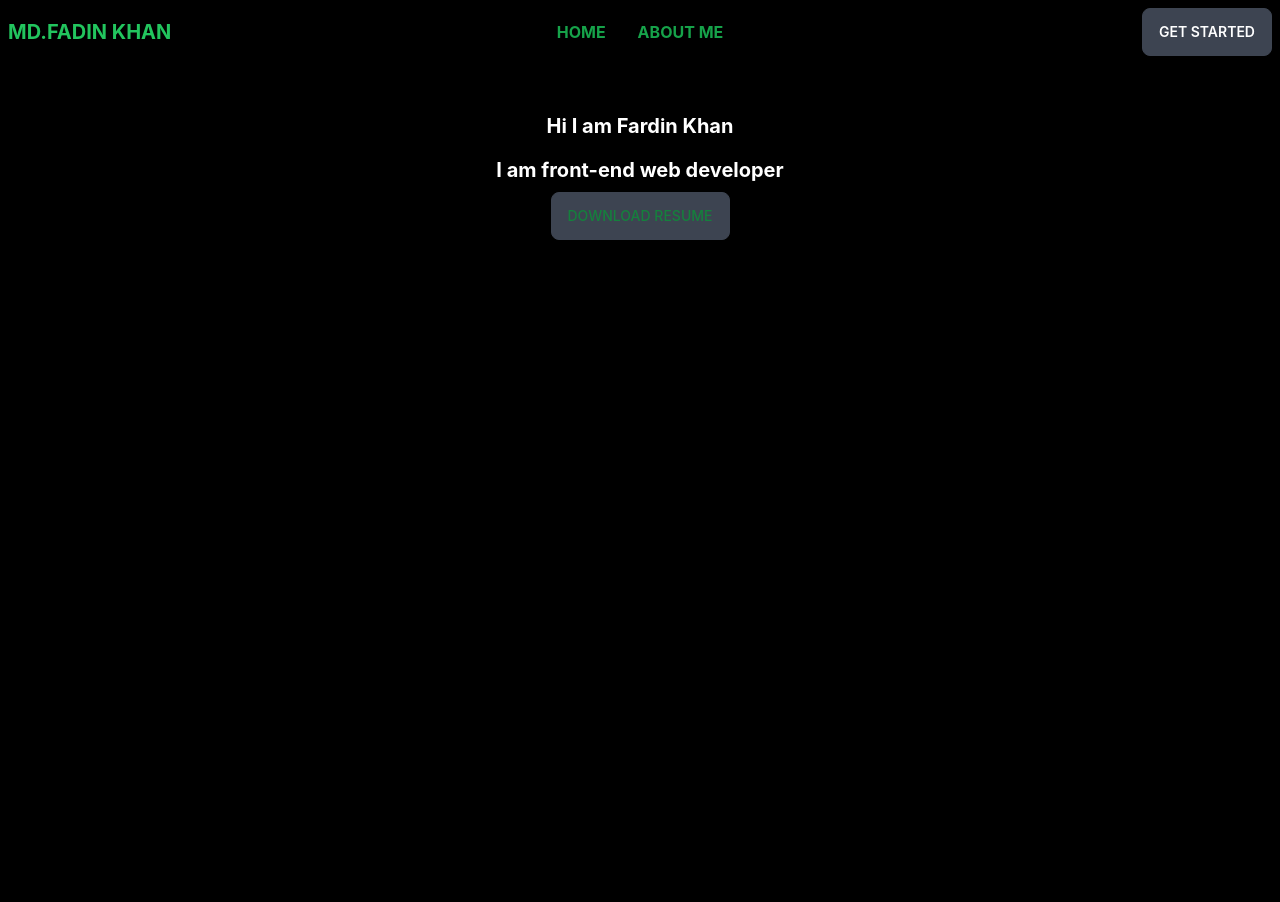
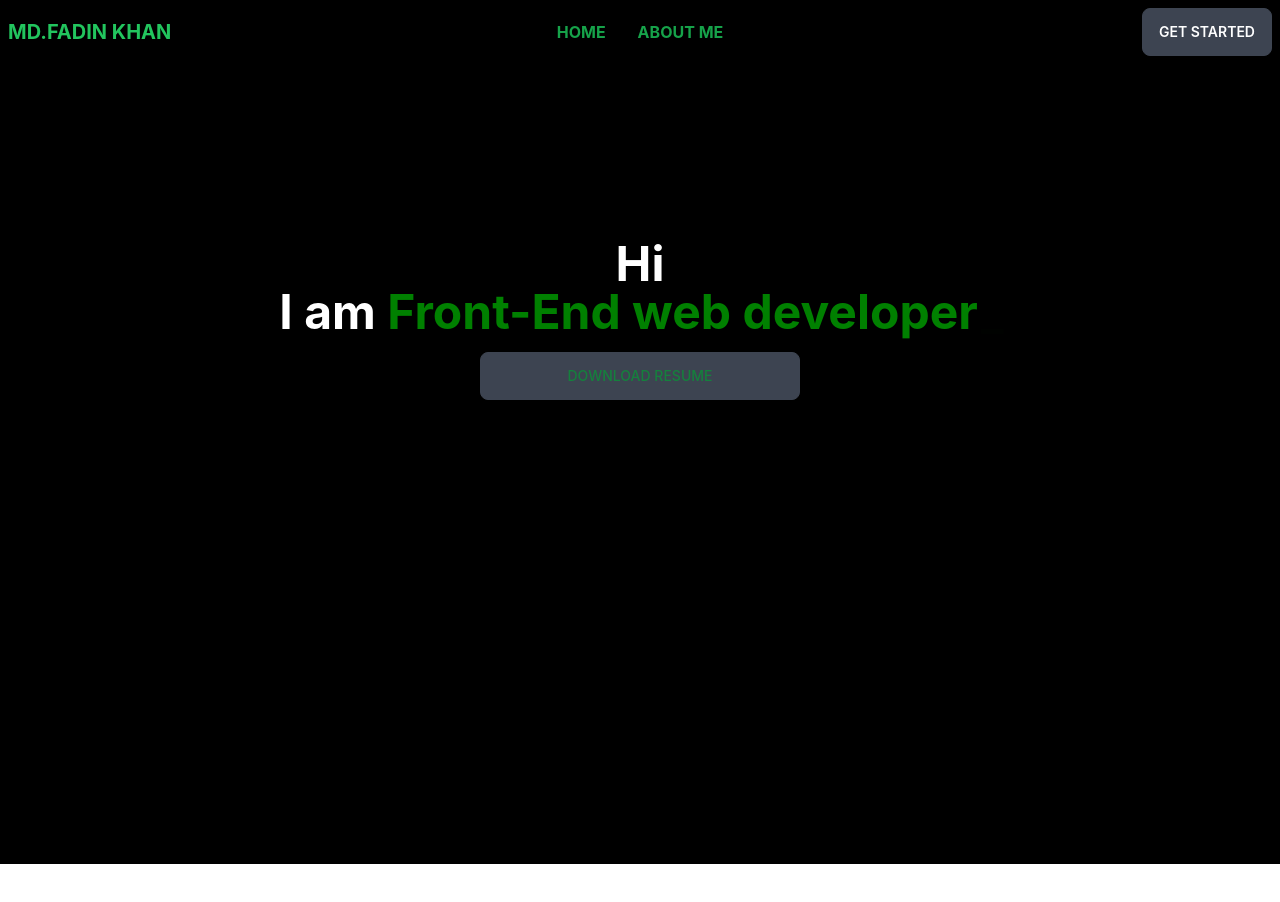
Before and after one commit to KPorus/old_portfolio, a React (Create React App) app: page / in a window 1280 px wide. After the commit the page ends 864 px from the top, so only its background shows below. Built offline with nearby package versions, Linux system fonts and the light colour scheme.

Commit message:
type edit

```diff
--- a/package.json
+++ b/package.json
@@ -11,6 +11,7 @@
     "react-dom": "^18.2.0",
     "react-router-dom": "^6.4.5",
     "react-scripts": "5.0.1",
+    "react-simple-typewriter": "^5.0.1",
     "web-vitals": "^2.1.4"
   },
   "scripts": {
--- a/src/Pages/Home.jsx
+++ b/src/Pages/Home.jsx
@@ -1,15 +1,36 @@
-import React from 'react';
-import Resume from "../asset/Resume.pdf"
+import React from "react";
+import { Typewriter } from "react-simple-typewriter";
+import Resume from "../asset/Resume.pdf";
 const Home = () => {
-    return (
-        <dv className='contaner'>
-            <div className='text-center mt-10 text-xl font-bold '>
-            <h1 className='py-2'>Hi I am Fardin Khan</h1>
-            <h1 className='py-2'>I am front-end web developer</h1>
-            <a href={Resume} download className='btn text-sm font-medium text-green-700'>Download Resume</a>
-            </div>
-        </dv>
-    );
+  return (
+    <dv className='contaner flex flex-col items-center justify-center relative top-[10rem]'>
+      <div className='text-center text-xl font-bold'>
+        <h1 className='py-4 text-5xl'>
+          Hi{""}
+          <br />
+          I am {""}
+          <span style={{ color: "green", fontWeight: "bold" }}>
+            <Typewriter
+              words={["Fardin Khan","Front-End web developer"]}
+              loop={5}
+              cursor
+              cursorStyle='_'
+              typeSpeed={100}
+              deleteSpeed={50}
+              delaySpeed={1000}
+            />
+          </span>
+        </h1>
+
+      </div>
+      <a
+          href={Resume}
+          download
+          className='w-[25%] btn text-sm font-medium text-green-700'>
+          Download Resume
+        </a>
+    </dv>
+  );
 };
 
 export default Home;
```
Also changed, not shown: 1 other file (tests, documents, lock files or other folders).
